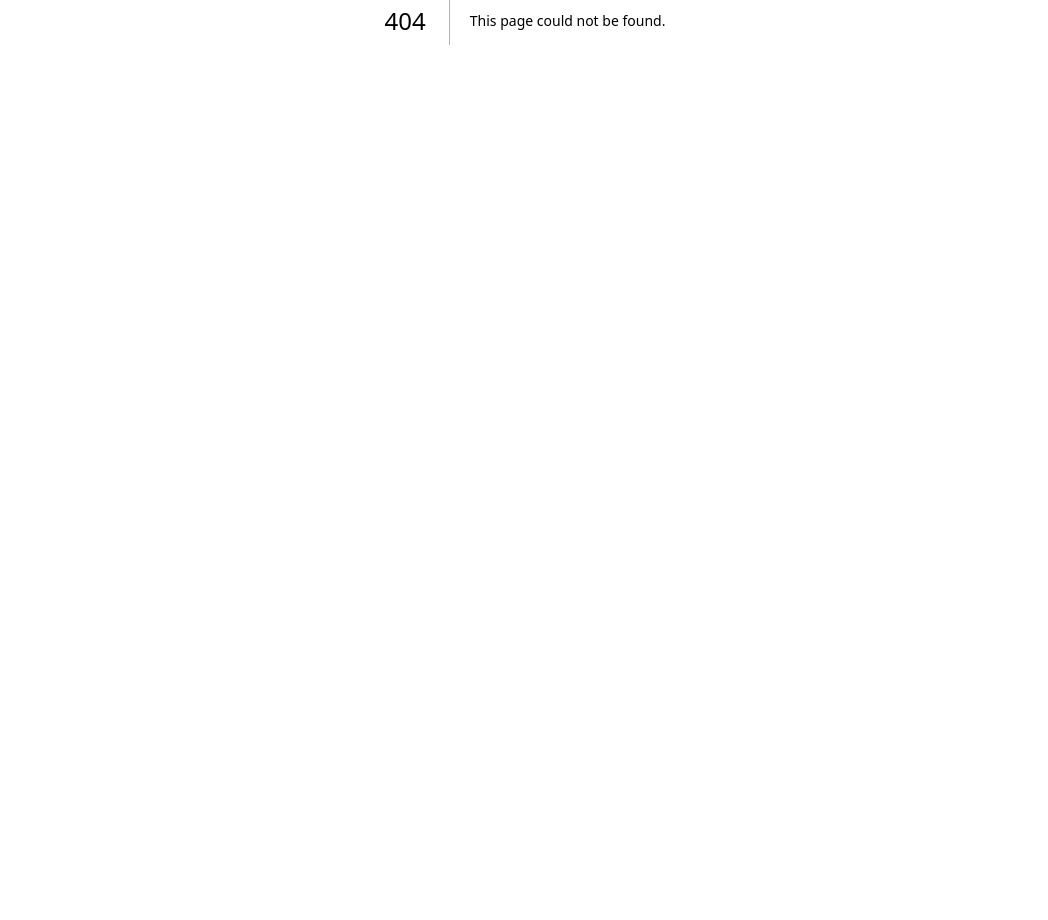
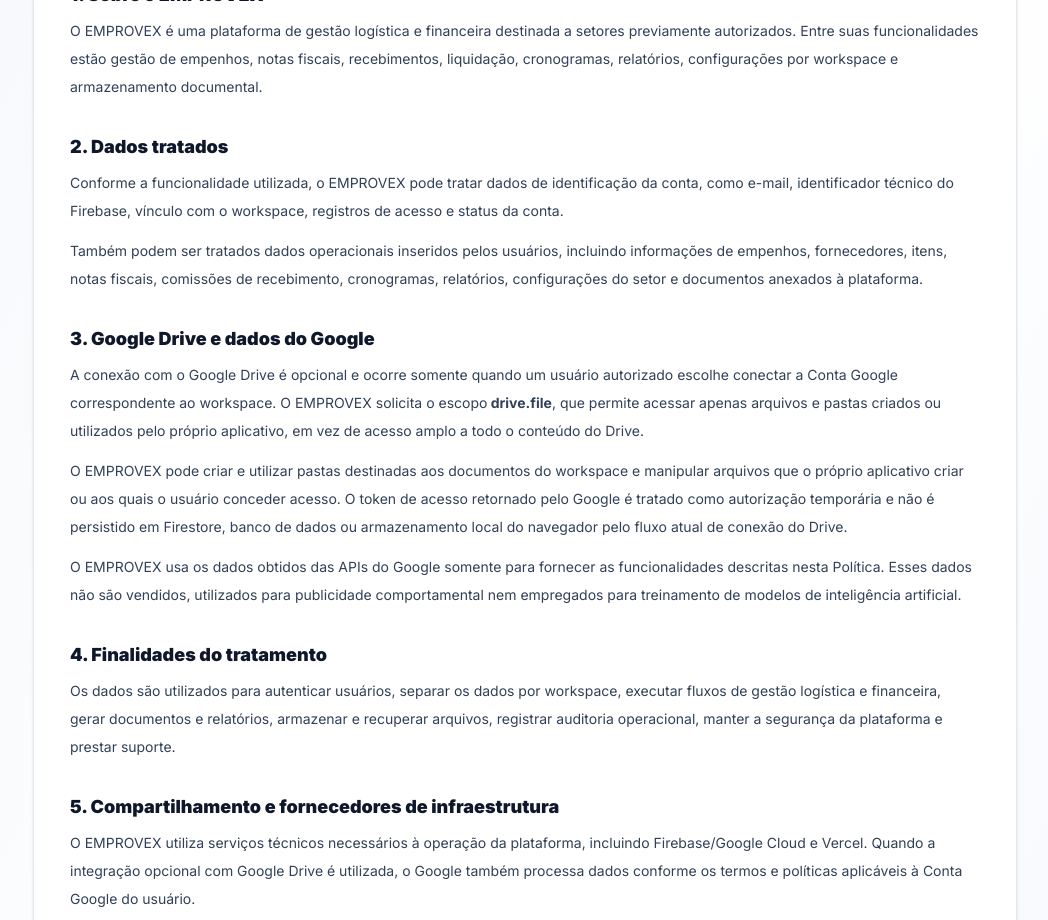
Before and after one commit to aprov-hgesm/Controles-de-Empenhos---Aprov, a Next.js app: page /privacy in a window 1280 px wide. Before the commit this address had no page. Shown: the part 380-1300 px from the top of the page, without its empty margins (115-1163 px from the left). Before the commit the page ends 800 px from the top, so only its background shows below. Built offline with nearby package versions, Linux system fonts and the light colour scheme.

Commit message:
feat: add public privacy policy

```diff
--- /dev/null
+++ b/app/privacy/page.tsx
@@ -0,0 +1,129 @@
+import type { Metadata } from 'next';
+
+import { LegalSection, PublicLegalLayout } from '../../components/legal/PublicLegalLayout';
+
+export const metadata: Metadata = {
+  title: 'Política de Privacidade | EMPROVEX',
+  description: 'Política de Privacidade do EMPROVEX, incluindo o tratamento de dados e a integração opcional com Google Drive.',
+};
+
+export default function PrivacyPage() {
+  return (
+    <PublicLegalLayout
+      eyebrow="Privacidade e proteção de dados"
+      title="Política de Privacidade"
+      description="Esta Política explica como o EMPROVEX trata dados de usuários, dados operacionais e dados autorizados por meio de serviços Google quando você utiliza a plataforma."
+      updatedAt="18 de setembro de 2026"
+    >
+      <LegalSection title="1. Sobre o EMPROVEX">
+        <p>
+          O EMPROVEX é uma plataforma de gestão logística e financeira destinada a setores previamente autorizados.
+          Entre suas funcionalidades estão gestão de empenhos, notas fiscais, recebimentos, liquidação, cronogramas,
+          relatórios, configurações por workspace e armazenamento documental.
+        </p>
+      </LegalSection>
+
+      <LegalSection title="2. Dados tratados">
+        <p>
+          Conforme a funcionalidade utilizada, o EMPROVEX pode tratar dados de identificação da conta, como e-mail,
+          identificador técnico do Firebase, vínculo com o workspace, registros de acesso e status da conta.
+        </p>
+        <p>
+          Também podem ser tratados dados operacionais inseridos pelos usuários, incluindo informações de empenhos,
+          fornecedores, itens, notas fiscais, comissões de recebimento, cronogramas, relatórios, configurações do setor
+          e documentos anexados à plataforma.
+        </p>
+      </LegalSection>
+
+      <LegalSection title="3. Google Drive e dados do Google">
+        <p>
+          A conexão com o Google Drive é opcional e ocorre somente quando um usuário autorizado escolhe conectar a
+          Conta Google correspondente ao workspace. O EMPROVEX solicita o escopo
+          <strong> drive.file</strong>, que permite acessar apenas arquivos e pastas criados ou utilizados pelo próprio
+          aplicativo, em vez de acesso amplo a todo o conteúdo do Drive.
+        </p>
+        <p>
+          O EMPROVEX pode criar e utilizar pastas destinadas aos documentos do workspace e manipular arquivos que o
+          próprio aplicativo criar ou aos quais o usuário conceder acesso. O token de acesso retornado pelo Google é
+          tratado como autorização temporária e não é persistido em Firestore, banco de dados ou armazenamento local do
+          navegador pelo fluxo atual de conexão do Drive.
+        </p>
+        <p>
+          O EMPROVEX usa os dados obtidos das APIs do Google somente para fornecer as funcionalidades descritas nesta
+          Política. Esses dados não são vendidos, utilizados para publicidade comportamental nem empregados para
+          treinamento de modelos de inteligência artificial.
+        </p>
+      </LegalSection>
+
+      <LegalSection title="4. Finalidades do tratamento">
+        <p>
+          Os dados são utilizados para autenticar usuários, separar os dados por workspace, executar fluxos de gestão
+          logística e financeira, gerar documentos e relatórios, armazenar e recuperar arquivos, registrar auditoria
+          operacional, manter a segurança da plataforma e prestar suporte.
+        </p>
+      </LegalSection>
+
+      <LegalSection title="5. Compartilhamento e fornecedores de infraestrutura">
+        <p>
+          O EMPROVEX utiliza serviços técnicos necessários à operação da plataforma, incluindo Firebase/Google Cloud e
+          Vercel. Quando a integração opcional com Google Drive é utilizada, o Google também processa dados conforme os
+          termos e políticas aplicáveis à Conta Google do usuário.
+        </p>
+        <p>
+          O EMPROVEX não comercializa dados pessoais. O acesso aos dados operacionais é limitado aos usuários
+          autorizados do respectivo workspace e às operações técnicas necessárias para manter o serviço.
+        </p>
+      </LegalSection>
+
+      <LegalSection title="6. Segurança e isolamento">
+        <p>
+          A plataforma aplica autenticação, vínculo por identidade, isolamento por workspace e regras de acesso no
+          Firestore. Contas externas utilizam autenticação por e-mail e senha, enquanto o acesso fundador institucional
+          utiliza Google, conforme a configuração de segurança do sistema.
+        </p>
+      </LegalSection>
+
+      <LegalSection title="7. Retenção e exclusão">
+        <p>
+          Dados operacionais podem ser mantidos enquanto forem necessários ao funcionamento do workspace, à
+          rastreabilidade administrativa e às obrigações institucionais aplicáveis. Arquivos mantidos no Google Drive
+          permanecem na conta do usuário até que sejam excluídos pelo próprio usuário ou por uma ação autorizada do
+          aplicativo.
+        </p>
+        <p>
+          Solicitações de acesso, correção, exclusão ou outras medidas relacionadas a dados pessoais serão avaliadas
+          conforme a LGPD e eventuais deveres legais ou institucionais de conservação de registros.
+        </p>
+      </LegalSection>
+
+      <LegalSection title="8. Revogação do acesso ao Google">
+        <p>
+          O usuário pode deixar de conectar o Google Drive ao EMPROVEX e também pode revogar a autorização concedida ao
+          aplicativo nas configurações de segurança da própria Conta Google. A revogação impede novos acessos usando a
+          autorização revogada, sem necessariamente excluir arquivos que já estejam armazenados no Drive.
+        </p>
+      </LegalSection>
+
+      <LegalSection title="9. Atualizações desta Política">
+        <p>
+          Esta Política pode ser atualizada para refletir mudanças na plataforma, nos fornecedores utilizados, nas
+          permissões solicitadas ou em requisitos legais. A data da última atualização será mantida nesta página.
+        </p>
+      </LegalSection>
+
+      <LegalSection title="10. Contato">
+        <p>
+          Dúvidas, solicitações de privacidade ou questões relacionadas ao uso de dados podem ser encaminhadas para
+          <strong> aprov1hgesm@gmail.com</strong>.
+        </p>
+      </LegalSection>
+
+      <LegalSection title="11. Uso de dados das APIs do Google">
+        <p>
+          O uso de informações recebidas das APIs do Google pelo EMPROVEX observará a Google API Services User Data
+          Policy, incluindo os requisitos de Limited Use aplicáveis.
+        </p>
+      </LegalSection>
+    </PublicLegalLayout>
+  );
+}
```
